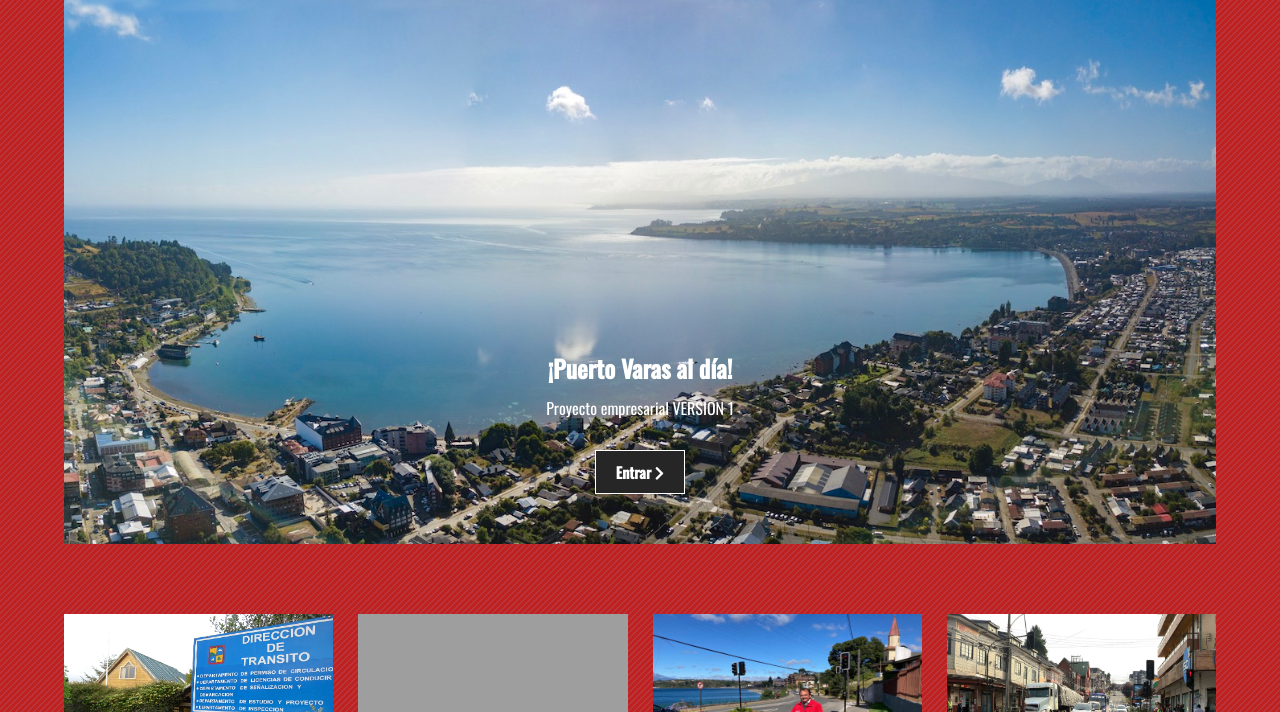
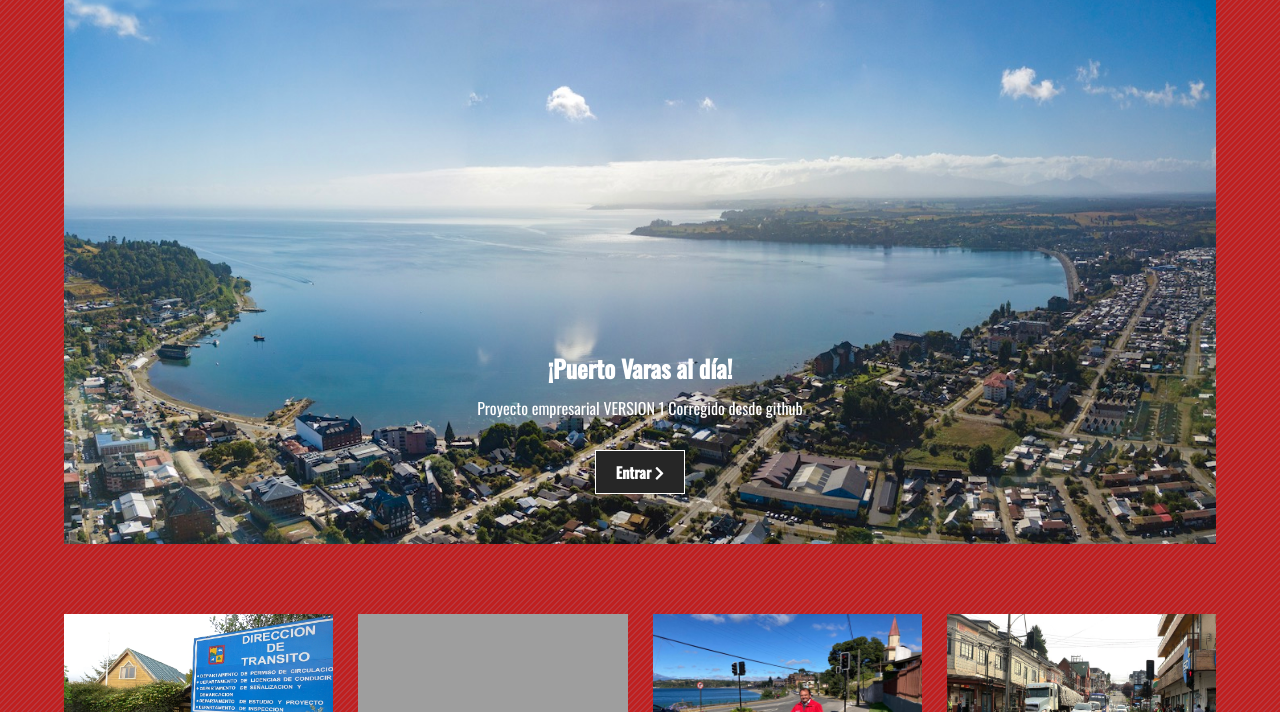
Before and after one commit to antonioyoma/CursoGit, a plain HTML site: page index.html in a window 1280 px wide. Shown: the part 88-800 px from the top of the page. Drawn offline with nearby package versions, Linux system fonts and the light colour scheme; grey boxes are pictures that could not be loaded.

Commit message:
Update index.html

```diff
--- a/index.html
+++ b/index.html
@@ -66,7 +66,7 @@
         <!-- SHOWCASE -->
         <header class="showcase">
             <h2>¡Puerto Varas al día!</h2>
-            <p>Proyecto empresarial VERSION 1</p>
+            <p>Proyecto empresarial VERSION 1 Corregido desde github</p>
             <a href="#" class="btn">
         Entrar <i class="fas fa-chevron-right"></i>
       </a>
```
